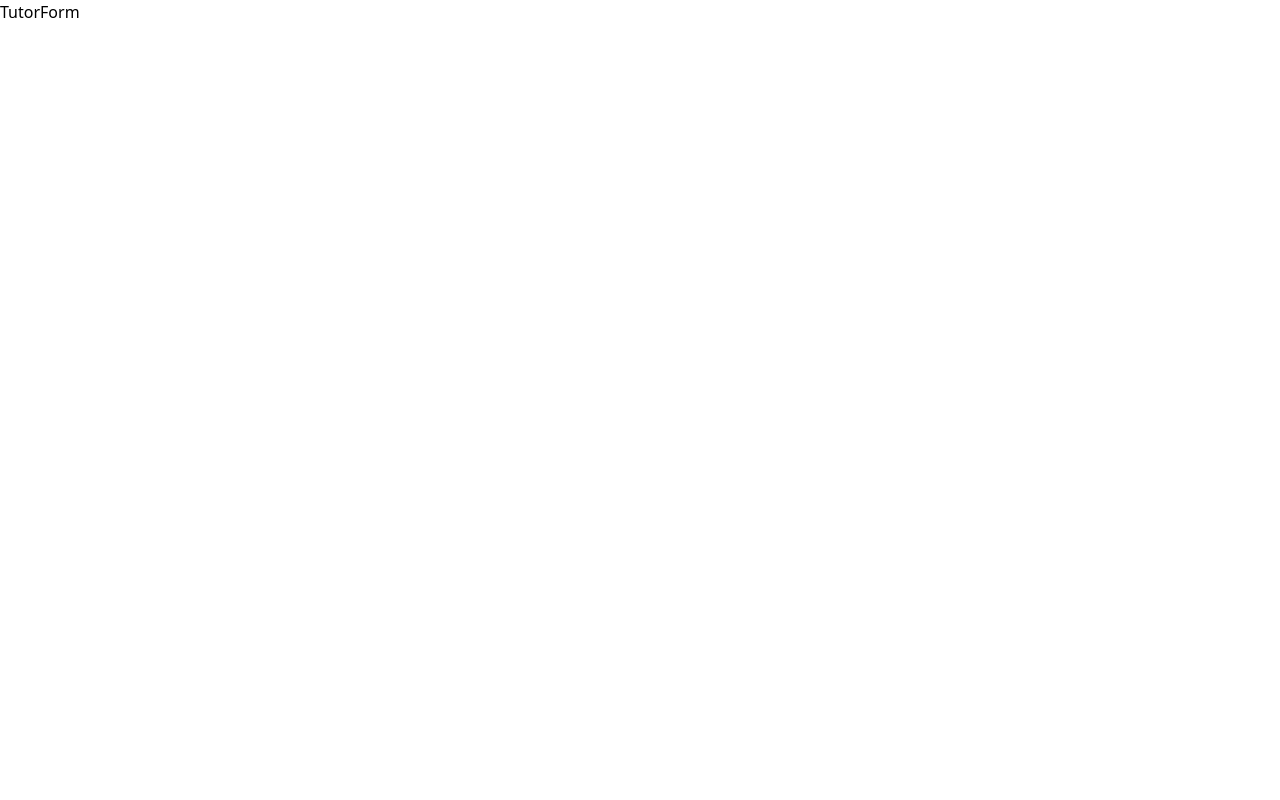
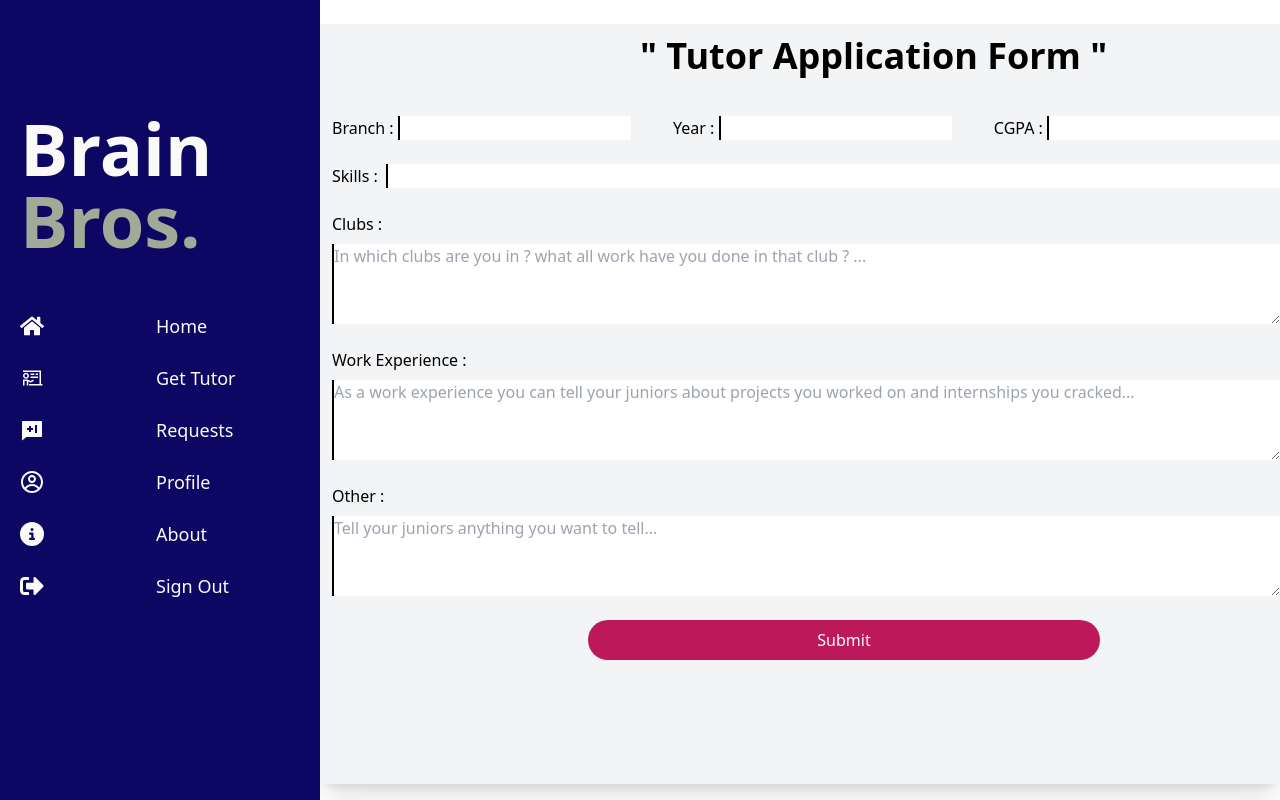
Before and after one commit to akashcn04/CampusCompanion, a React (Vite) app in the folder client/: page /tutor-form in a window 1280 px wide. Built offline with nearby package versions, Linux system fonts and the light colour scheme.

Commit message:
tutor form created

```diff
--- a/client/src/pages/TutorForm.jsx
+++ b/client/src/pages/TutorForm.jsx
@@ -1,7 +1,62 @@
-import React from 'react'
+import React, { useState } from 'react'
+import SideBar from '../components/SideBar';
 
 export default function TutorForm() {
+
+  const [isOpen, setIsOpen] = useState(false);
+
   return (
-    <div>TutorForm</div>
+
+    <div className='flex flex-row h-screen w-full fixed left-0 top-0'>
+
+      <div className='flex fixed left-0 top-0 h-screen w-[50px] bg-dark-blue'></div>
+
+      <SideBar className='sticky top-0' isOpen={isOpen} setIsOpen={setIsOpen}/>
+
+      <div className='shadow-xl bg-gray-100 mt-6 mb-4 min-h-[75vh] lg:min-h-[80vh] lg:min-w-[75vw]'>
+        <p className='text-black text-4xl font-bold mt-3 ml-80'> " Tutor Application Form " </p>
+
+        <form className='mt-10 ml-3 flex flex-col gap-6'>
+          <div className='flex justify-between gap-4'>
+            <div>
+              <label className='text-1xl'> Branch : </label> <input className='outline-none border-l-2 border-black' type='text' name='branch' id='branch'></input>
+            </div>
+            <div>
+              <label> Year : </label> <input className='outline-none border-l-2 border-black' type='text' name='year' id='year'></input>
+            </div>
+            <div>
+              <label> CGPA : </label> <input className='outline-none border-l-2 border-black' type='text' name='cgpa' id='cgpa'></input>
+            </div>
+          </div>
+
+          <div className='flex gap-2 whitespace-nowrap'>
+            <label> Skills : </label>
+            <input className='outline-none border-l-2 border-black min-w-full' type='text' id='skills' name="skills"></input>
+          </div>
+
+          <div className='flex flex-col gap-2 whitespace-nowrap'>
+            <label> Clubs : </label>
+            <textarea className='outline-none border-l-2 border-black min-w-full h-20' type='text' id='skills' name="skills"
+            placeholder='In which clubs are you in ? what all work have you done in that club ? ...'></textarea>
+          </div>
+
+          <div className='flex flex-col gap-2 whitespace-nowrap'>
+            <label> Work Experience : </label>
+            <textarea className='outline-none border-l-2 border-black min-w-full h-20' type='text' id='skills' name="skills"
+            placeholder='As a work experience you can tell your juniors about projects you worked on and internships you cracked...'></textarea>
+          </div>
+
+          <div className='flex flex-col gap-2 whitespace-nowrap'>
+            <label> Other : </label>
+            <textarea className='outline-none border-l-2 border-black min-w-full h-20' type='text' id='skills' name="skills"
+            placeholder='Tell your juniors anything you want to tell...'></textarea>
+          </div>
+
+          <button className='bg-pink-700 text-white rounded-full max-w-lg h-10 ml-64' type='submit'> Submit </button>
+
+        </form>
+      </div>
+
+      </div>
   )
 }
```
